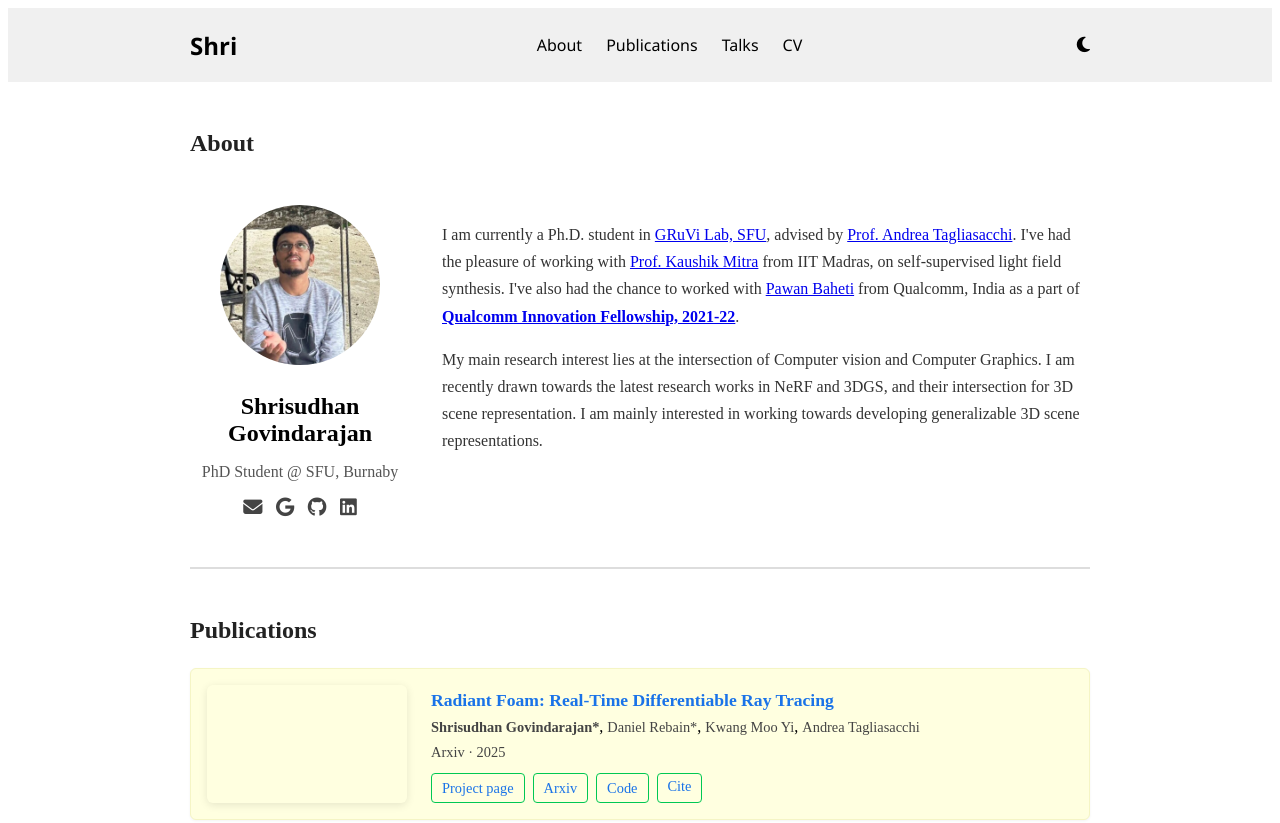
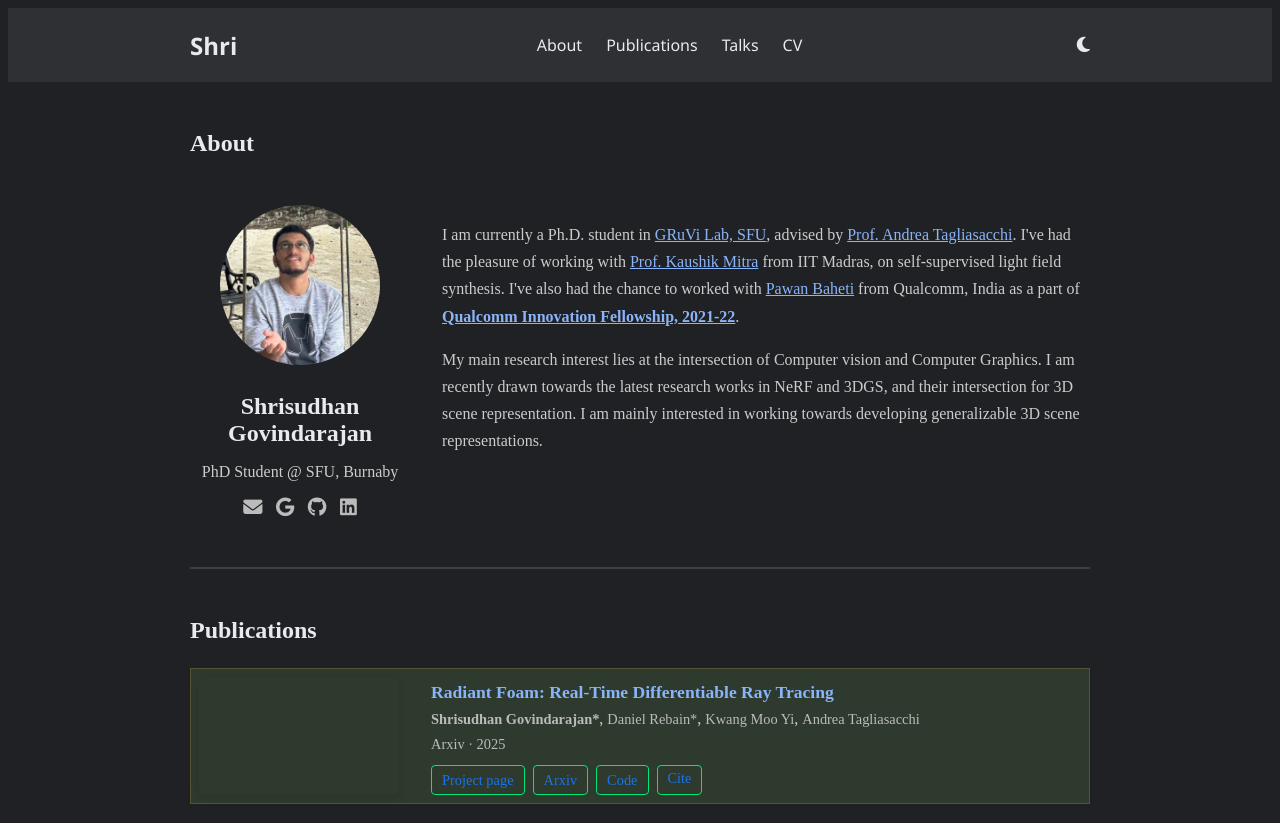
Before and after one commit to Shrisudhan/Shrisudhan.github.io, a plain HTML site: page index.html in a window 1280 px wide. Shown: the top 823 px of the page. Drawn offline with Linux system fonts and the light colour scheme; grey boxes are pictures that could not be loaded.

Commit message:
Corrected hyperlink and dark mode default

```diff
--- a/index.html
+++ b/index.html
@@ -26,7 +26,7 @@
     }
 </script>
 
-<body>
+<body class="dark-mode">
     <header class="navbar">
         <div class="container">
             <div class="logo">Shri</div>
@@ -98,7 +98,7 @@
                         <a class="conference">Arxiv &middot; 2025</a><br>
                         </p>
                         <div class="pub-links">
-                            <a href="radfoam.github.io" class="pub-link">Project page</a>
+                            <a href="https://radfoam.github.io" class="pub-link">Project page</a>
                             <a href="https://arxiv.org/abs/2502.01157" class="pub-link">Arxiv</a>
                             <a href="https://github.com/theialab/radfoam" class="pub-link">Code</a>
                             <details class="pub-link">
--- a/stylesheet.css
+++ b/stylesheet.css
@@ -168,13 +168,14 @@ body.dark-mode .social-icons a:hover {
 .highlighted-publication {
   background-color: #ffffe0; /* light yellow */
   border: 1px solid #f5f5c5;
-  padding: 1rem;
-  border-radius: 6px;
+  padding: 0.5rem;
+  border-radius: 0px;
   box-shadow: 0 1px 3px rgba(0,0,0,0.05);
 }
 .publication {
   display: flex;
-  gap: 1.5rem;
+  gap: 2rem;
+  padding: 0.5rem;
   margin-bottom: 2rem;
 }
 .publication img {
```
